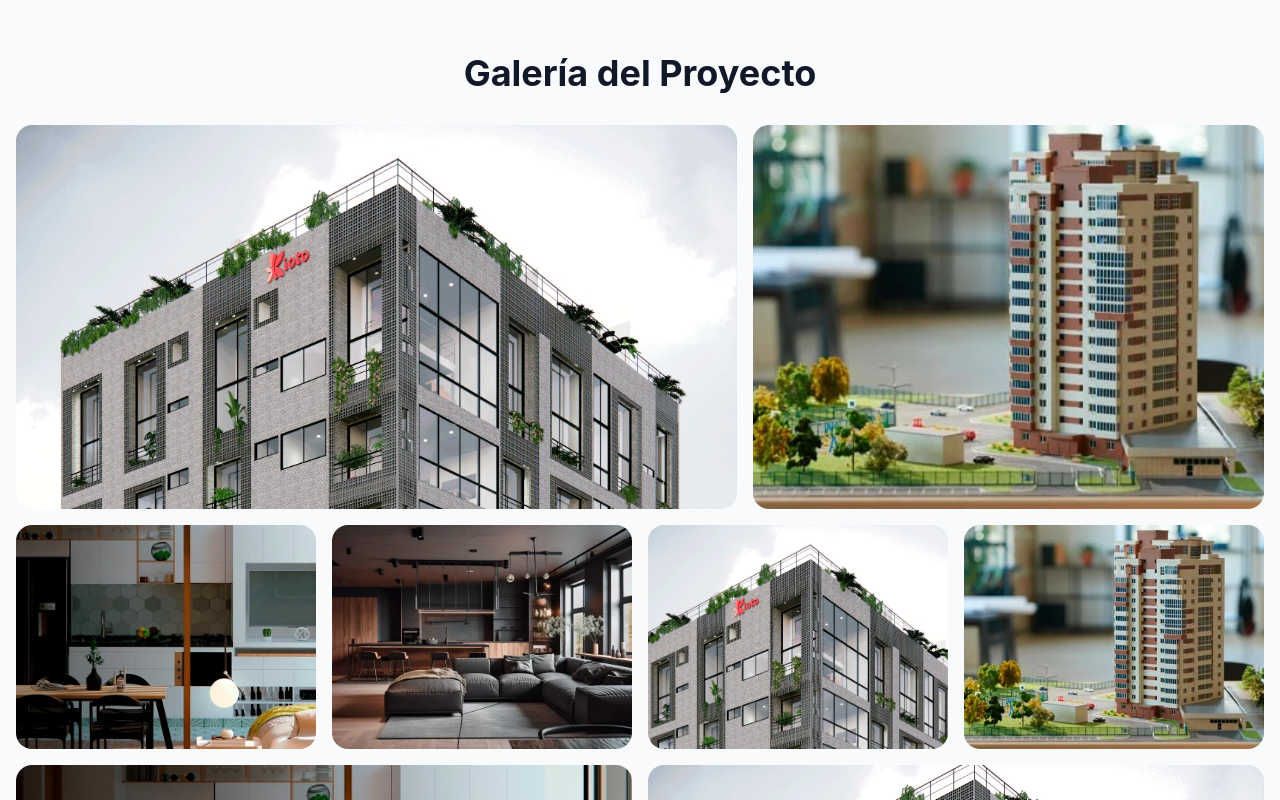
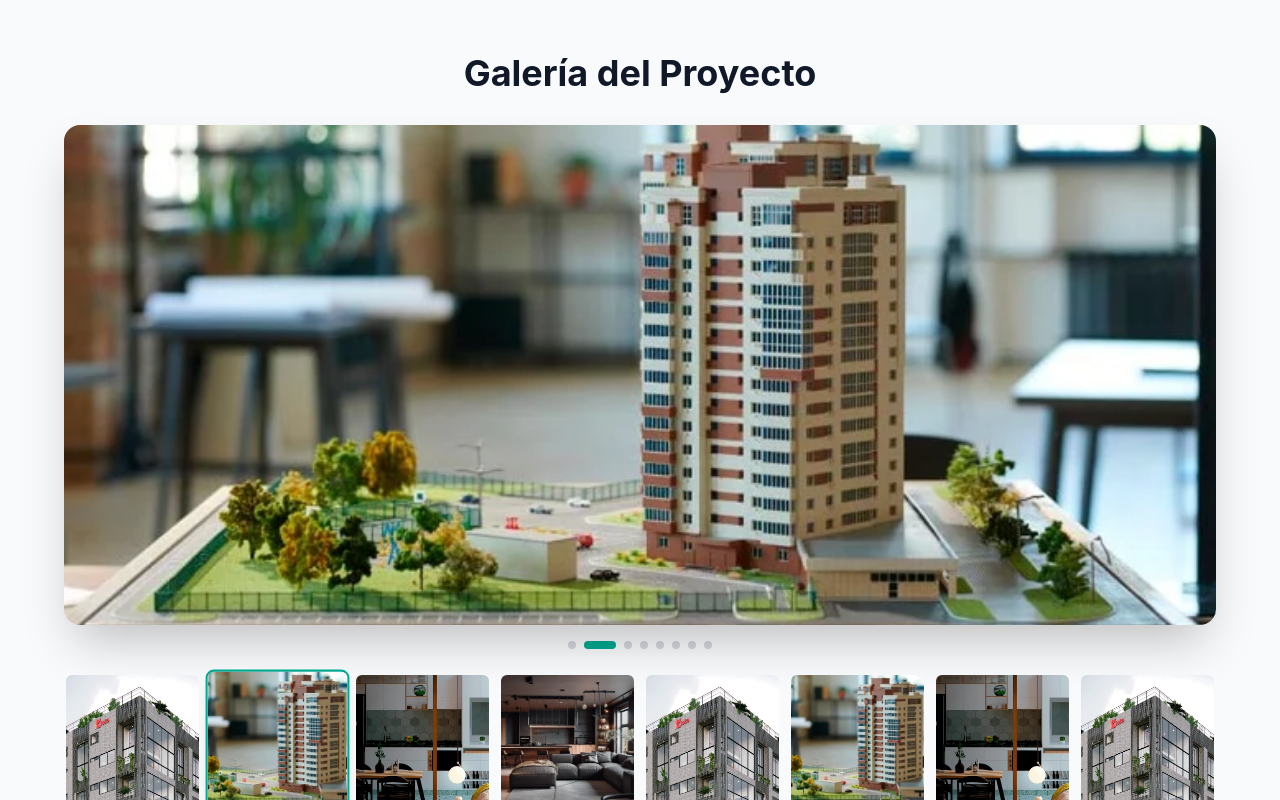
Before and after one commit to tauronro/Frotend-Kinku, a React (Vite) app: page /proyecto-osaka in a window 1280 px wide. Shown: the part 2940-3740 px from the top of the page. Built offline with nearby package versions, Linux system fonts and the light colour scheme.

Commit message:
Implement image carousel and modal functionality in ProjectDetail component; add autoplay feature for gallery images, keyboard navigation support, and enhance user interaction with image selection and viewing experience.

```diff
--- a/src/components/projects/ProjectDetail.tsx
+++ b/src/components/projects/ProjectDetail.tsx
@@ -17,6 +17,10 @@ export const ProjectDetail = ({ project }: Props) => {
     phone: '',
     message: '',
   })
+  const [currentImageIndex, setCurrentImageIndex] = useState(0)
+  const [isModalOpen, setIsModalOpen] = useState(false)
+  const [selectedImageIndex, setSelectedImageIndex] = useState(0)
+  const autoplayIntervalRef = useRef<number | null>(null)
   const sectionsRef = useRef<{ [key: string]: HTMLElement | null }>({})
 
   useEffect(() => {
@@ -66,6 +70,75 @@ export const ProjectDetail = ({ project }: Props) => {
     setContactForm({ ...contactForm, [e.target.name]: e.target.value })
   }
 
+  // Galería - Autoplay del carrusel
+  useEffect(() => {
+    if (!project.gallery || project.gallery.length === 0) return
+    if (isModalOpen) return // Detener autoplay cuando el modal está abierto
+
+    autoplayIntervalRef.current = window.setInterval(() => {
+      setCurrentImageIndex((prev) => (prev + 1) % project.gallery.length)
+    }, 4000) // Cambia cada 4 segundos
+
+    return () => {
+      if (autoplayIntervalRef.current) {
+        window.clearInterval(autoplayIntervalRef.current)
+      }
+    }
+  }, [project.gallery, isModalOpen])
+
+  const handleImageClick = (index: number) => {
+    setSelectedImageIndex(index)
+    setIsModalOpen(true)
+    // Detener autoplay
+    if (autoplayIntervalRef.current) {
+      window.clearInterval(autoplayIntervalRef.current)
+    }
+  }
+
+  const closeModal = () => {
+    setIsModalOpen(false)
+  }
+
+  const nextImage = () => {
+    if (!project.gallery) return
+    setCurrentImageIndex((prev) => (prev + 1) % project.gallery.length)
+  }
+
+  const prevImage = () => {
+    if (!project.gallery) return
+    setCurrentImageIndex((prev) => (prev - 1 + project.gallery.length) % project.gallery.length)
+  }
+
+  const nextModalImage = () => {
+    if (!project.gallery) return
+    setSelectedImageIndex((prev) => (prev + 1) % project.gallery.length)
+  }
+
+  const prevModalImage = () => {
+    if (!project.gallery) return
+    setSelectedImageIndex((prev) => (prev - 1 + project.gallery.length) % project.gallery.length)
+  }
+
+  // Manejar teclas del teclado en el modal
+  useEffect(() => {
+    if (!isModalOpen) return
+
+    const handleKeyDown = (e: KeyboardEvent) => {
+      if (e.key === 'Escape') {
+        closeModal()
+      } else if (e.key === 'ArrowLeft') {
+        if (!project.gallery) return
+        setSelectedImageIndex((prev) => (prev - 1 + project.gallery.length) % project.gallery.length)
+      } else if (e.key === 'ArrowRight') {
+        if (!project.gallery) return
+        setSelectedImageIndex((prev) => (prev + 1) % project.gallery.length)
+      }
+    }
+
+    window.addEventListener('keydown', handleKeyDown)
+    return () => window.removeEventListener('keydown', handleKeyDown)
+  }, [isModalOpen, project.gallery])
+
   const tabs: { id: TabId; label: string }[] = [
     { id: 'proyecto', label: 'Proyecto' },
     { id: 'tipos', label: 'Tipos de apartamentos' },
@@ -101,7 +174,7 @@ export const ProjectDetail = ({ project }: Props) => {
       {/* Sección: Proyecto */}
       <section
         id="proyecto"
-        ref={(el) => (sectionsRef.current.proyecto = el)}
+        ref={(el) => { sectionsRef.current.proyecto = el }}
         className="section-padding bg-white"
       >
         <div className="container">
@@ -181,7 +254,7 @@ export const ProjectDetail = ({ project }: Props) => {
       {/* Sección: Tipos de apartamentos */}
       <section
         id="tipos"
-        ref={(el) => (sectionsRef.current.tipos = el)}
+        ref={(el) => { sectionsRef.current.tipos = el }}
         className="section-padding bg-gray-50"
       >
         <div className="container">
@@ -246,7 +319,7 @@ export const ProjectDetail = ({ project }: Props) => {
       {/* Sección: Zonas comunes */}
       <section
         id="zonas"
-        ref={(el) => (sectionsRef.current.zonas = el)}
+        ref={(el) => { sectionsRef.current.zonas = el }}
         className="section-padding bg-white"
       >
         <div className="container">
@@ -285,49 +358,169 @@ export const ProjectDetail = ({ project }: Props) => {
         </div>
       </section>
 
-      {/* Sección: Galería */}
+      {/* Sección: Galería con Carrusel */}
       {project.gallery && project.gallery.length > 0 && (
         <section className="section-padding bg-gray-50">
           <div className="container">
             <h2 className="text-3xl md:text-4xl font-bold text-gray-900 mb-8 text-center">
               Galería del Proyecto
             </h2>
-            <div className="grid grid-cols-12 gap-4">
-              <div className="col-span-12 lg:col-span-7 h-72 md:h-96 rounded-2xl overflow-hidden">
+
+            {/* Carrusel principal */}
+            <div className="relative max-w-6xl mx-auto mb-6">
+              <div className="relative h-80 md:h-[500px] rounded-2xl overflow-hidden shadow-2xl group">
                 <img
-                  src={project.gallery[0] || '/img/1.webp'}
-                  alt={`${project.title} principal`}
-                  loading="lazy"
-                  className="w-full h-full object-cover"
+                  src={project.gallery[currentImageIndex] || '/img/1.webp'}
+                  alt={`${project.title} ${currentImageIndex + 1}`}
+                  className="w-full h-full object-cover cursor-pointer transition-opacity duration-500"
+                  onClick={() => handleImageClick(currentImageIndex)}
+                />
+
+                {/* Overlay con botones */}
+                <div className="absolute inset-0 bg-black/0 group-hover:bg-black/20 transition-colors flex items-center justify-between p-4">
+                  <button
+                    onClick={(e) => {
+                      e.stopPropagation()
+                      prevImage()
+                    }}
+                    className="opacity-0 group-hover:opacity-100 transition-opacity w-12 h-12 rounded-full bg-white/90 hover:bg-white flex items-center justify-center shadow-lg"
+                    aria-label="Imagen anterior"
+                  >
+                    <svg className="w-6 h-6 text-gray-900" fill="none" stroke="currentColor" viewBox="0 0 24 24">
+                      <path strokeLinecap="round" strokeLinejoin="round" strokeWidth="2" d="M15 19l-7-7 7-7"></path>
+                    </svg>
+                  </button>
+
+                  <button
+                    onClick={(e) => {
+                      e.stopPropagation()
+                      handleImageClick(currentImageIndex)
+                    }}
+                    className="opacity-0 group-hover:opacity-100 transition-opacity px-4 py-2 rounded-lg bg-white/90 hover:bg-white text-gray-900 font-medium shadow-lg"
+                  >
+                    Ver más grande
+                  </button>
+
+                  <button
+                    onClick={(e) => {
+                      e.stopPropagation()
+                      nextImage()
+                    }}
+                    className="opacity-0 group-hover:opacity-100 transition-opacity w-12 h-12 rounded-full bg-white/90 hover:bg-white flex items-center justify-center shadow-lg"
+                    aria-label="Imagen siguiente"
+                  >
+                    <svg className="w-6 h-6 text-gray-900" fill="none" stroke="currentColor" viewBox="0 0 24 24">
+                      <path strokeLinecap="round" strokeLinejoin="round" strokeWidth="2" d="M9 5l7 7-7 7"></path>
+                    </svg>
+                  </button>
+                </div>
+              </div>
+
+              {/* Indicadores */}
+              <div className="flex justify-center gap-2 mt-4">
+                {project.gallery.map((_, idx) => (
+                  <button
+                    key={idx}
+                    onClick={() => setCurrentImageIndex(idx)}
+                    className={`h-2 rounded-full transition-all ${
+                      idx === currentImageIndex ? 'w-8 bg-primary-600' : 'w-2 bg-gray-300 hover:bg-gray-400'
+                    }`}
+                    aria-label={`Ir a imagen ${idx + 1}`}
+                  />
+                ))}
+              </div>
+            </div>
+
+            {/* Thumbnails */}
+            <div className="max-w-6xl mx-auto">
+              <div className="grid grid-cols-4 md:grid-cols-6 lg:grid-cols-8 gap-2">
+                {project.gallery.map((img, idx) => (
+                  <button
+                    key={idx}
+                    onClick={() => setCurrentImageIndex(idx)}
+                    className={`relative aspect-square rounded-lg overflow-hidden border-2 transition-all ${
+                      idx === currentImageIndex
+                        ? 'border-primary-600 scale-105 shadow-lg'
+                        : 'border-transparent hover:border-gray-300'
+                    }`}
+                  >
+                    <img
+                      src={img}
+                      alt={`${project.title} thumbnail ${idx + 1}`}
+                      className="w-full h-full object-cover"
+                    />
+                  </button>
+                ))}
+              </div>
+            </div>
+          </div>
+
+          {/* Modal/Lightbox */}
+          {isModalOpen && (
+            <div
+              className="fixed inset-0 z-50 bg-black/95 flex items-center justify-center p-4"
+              onClick={closeModal}
+            >
+              <button
+                onClick={closeModal}
+                className="absolute top-4 right-4 w-10 h-10 rounded-full bg-white/10 hover:bg-white/20 flex items-center justify-center text-white transition-colors"
+                aria-label="Cerrar"
+              >
+                <svg className="w-6 h-6" fill="none" stroke="currentColor" viewBox="0 0 24 24">
+                  <path strokeLinecap="round" strokeLinejoin="round" strokeWidth="2" d="M6 18L18 6M6 6l12 12"></path>
+                </svg>
+              </button>
+
+              <button
+                onClick={(e) => {
+                  e.stopPropagation()
+                  prevModalImage()
+                }}
+                className="absolute left-4 top-1/2 -translate-y-1/2 w-12 h-12 rounded-full bg-white/10 hover:bg-white/20 flex items-center justify-center text-white transition-colors"
+                aria-label="Imagen anterior"
+              >
+                <svg className="w-6 h-6" fill="none" stroke="currentColor" viewBox="0 0 24 24">
+                  <path strokeLinecap="round" strokeLinejoin="round" strokeWidth="2" d="M15 19l-7-7 7-7"></path>
+                </svg>
+              </button>
+
+              <button
+                onClick={(e) => {
+                  e.stopPropagation()
+                  nextModalImage()
+                }}
+                className="absolute right-4 top-1/2 -translate-y-1/2 w-12 h-12 rounded-full bg-white/10 hover:bg-white/20 flex items-center justify-center text-white transition-colors"
+                aria-label="Imagen siguiente"
+              >
+                <svg className="w-6 h-6" fill="none" stroke="currentColor" viewBox="0 0 24 24">
+                  <path strokeLinecap="round" strokeLinejoin="round" strokeWidth="2" d="M9 5l7 7-7 7"></path>
+                </svg>
+              </button>
+
+              <div
+                className="max-w-7xl max-h-[90vh] flex items-center justify-center"
+                onClick={(e) => e.stopPropagation()}
+              >
+                <img
+                  src={project.gallery[selectedImageIndex]}
+                  alt={`${project.title} ${selectedImageIndex + 1}`}
+                  className="max-w-full max-h-[90vh] object-contain rounded-lg"
                 />
               </div>
-              <div className="col-span-12 lg:col-span-5 h-72 md:h-96 rounded-2xl overflow-hidden">
-                <img
-                  src={project.gallery[1] || '/img/imagen-medio-kunku.webp'}
-                  alt={`${project.title} secundaria`}
-                  loading="lazy"
-                  className="w-full h-full object-cover"
-                />
+
+              {/* Contador de imágenes */}
+              <div className="absolute bottom-4 left-1/2 -translate-x-1/2 px-4 py-2 rounded-full bg-white/10 backdrop-blur-sm text-white text-sm">
+                {selectedImageIndex + 1} / {project.gallery.length}
               </div>
-              {project.gallery.slice(2, 6).map((img, idx) => (
-                <div key={idx} className="col-span-6 md:col-span-3 h-56 rounded-2xl overflow-hidden">
-                  <img src={img} alt={`${project.title} ${idx + 3}`} loading="lazy" className="w-full h-full object-cover" />
-                </div>
-              ))}
-              {project.gallery.slice(6, 8).map((img, idx) => (
-                <div key={idx + 6} className="col-span-12 md:col-span-6 h-64 rounded-2xl overflow-hidden">
-                  <img src={img} alt={`${project.title} ${idx + 7}`} loading="lazy" className="w-full h-full object-cover" />
-                </div>
-              ))}
             </div>
-          </div>
+          )}
         </section>
       )}
 
       {/* Sección: Contacto */}
       <section
         id="contacto"
-        ref={(el) => (sectionsRef.current.contacto = el)}
+        ref={(el) => { sectionsRef.current.contacto = el }}
         className="section-padding bg-white"
       >
         <div className="container">
```
